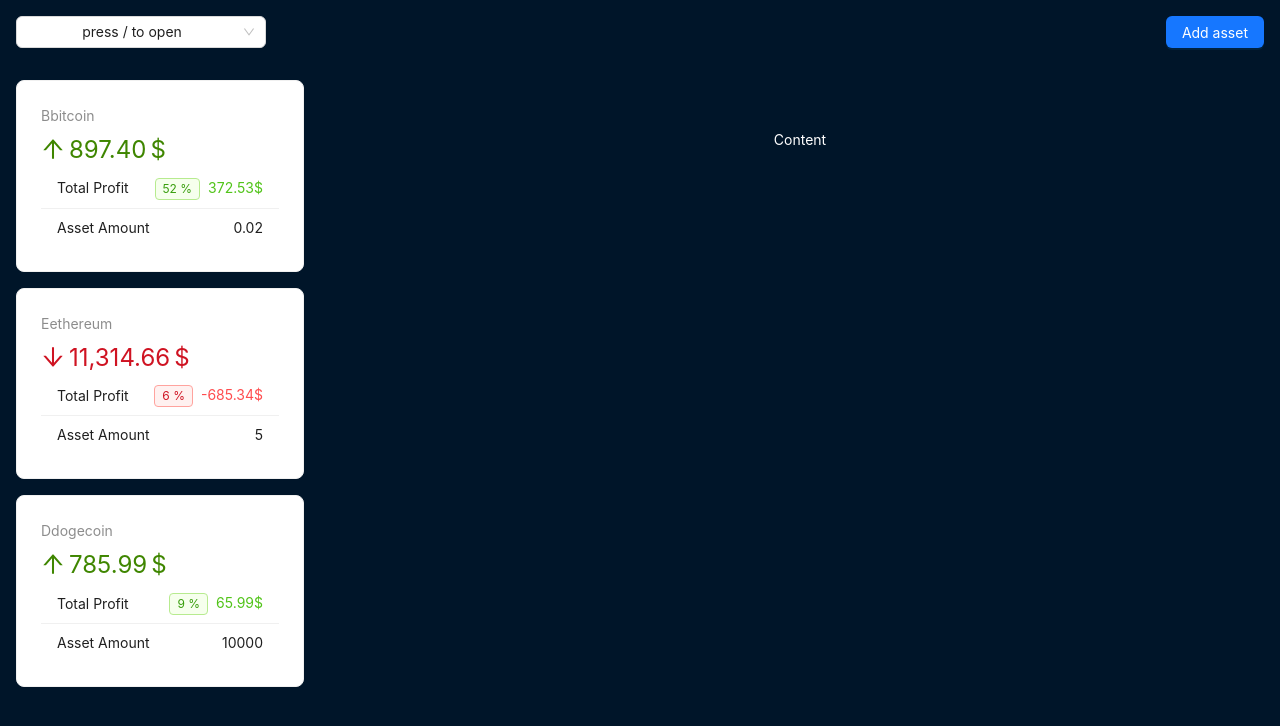
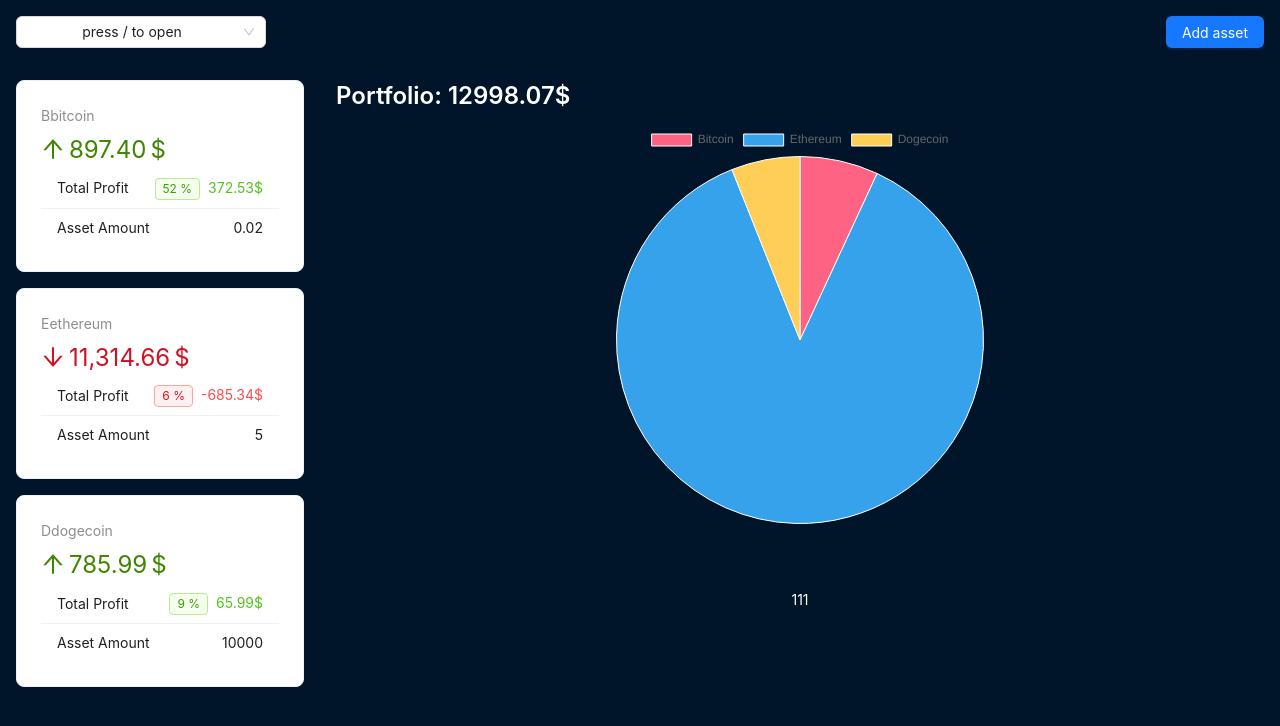
Before and after one commit to 168nw/crypto-react, a React (Vite) app: page / in a window 1280 px wide. Shown: the top 726 px of the page. Built offline with nearby package versions, Linux system fonts and the light colour scheme.

Commit message:
add portfolio chart

```diff
--- a/package.json
+++ b/package.json
@@ -12,6 +12,7 @@
   "dependencies": {
     "antd": "^5.22.6",
     "react": "^18.3.1",
+    "react-chartjs-2": "^5.3.0",
     "react-dom": "^18.3.1",
     "typescript": "^5.7.2"
   },
--- a/src/component/contex/CryptoContext.jsx
+++ b/src/component/contex/CryptoContext.jsx
@@ -23,6 +23,7 @@ export function CryptoContextProvider({children}) {
                 growPercent: percentDifference(asset.price, coin.price),
                 totalAmount: asset.amount * coin.price,
                 totalProfit: asset.amount * coin.price - asset.amount * asset.price,
+                name: coin.name,
                 ...asset
             }
         })
@@ -42,7 +43,7 @@ export function CryptoContextProvider({children}) {
     }, [])
 
     function addAset (newAsset) {
-       setAssets(prev =>mapAssets([...prev, newAsset], crypto))
+       setAssets(prev => mapAssets([...prev, newAsset], crypto))
     }
     return (
     <CryptoContext.Provider value={{loading, crypto, assets, addAset}}>{children}</CryptoContext.Provider>
--- a/src/component/layout/AppContent.jsx
+++ b/src/component/layout/AppContent.jsx
@@ -1,4 +1,7 @@
-import {Layout } from 'antd';
+import {Layout, Typography } from 'antd';
+import { useCrypto } from '../contex/CryptoContext';
+import PortfolioChart from './PortfolioChart';
+import AssetsTable from './AssetsTable';
 
 const contentStyle = {
   textAlign: 'center',
@@ -10,7 +13,27 @@ const contentStyle = {
 };
 
 export default function AppContent() {
+  const {assets, crypto} = useCrypto()
+
+  const cryptoPriceMap = crypto.reduce((acc, c) => {
+    acc[c.id] = c.price
+    return acc
+  }, {})
     return (
-    <Layout.Content style={contentStyle}>Content</Layout.Content>
+    <Layout.Content style={contentStyle}>
+      <Typography.Title
+      level={3}
+      style={{textAlign: 'left', color: "#fff"}}
+      >
+        Portfolio:{' '}
+        {assets
+          .map((asset) => asset.amount * cryptoPriceMap[asset.id])
+          .reduce((acc, v) =>  (acc += v), 0)
+          .toFixed(2)}
+      $
+      </Typography.Title>
+      <PortfolioChart/>
+      <AssetsTable/>
+    </Layout.Content>
     )
 }
--- /dev/null
+++ b/src/component/layout/AssetsTable.jsx
@@ -0,0 +1,3 @@
+export default function AssetsTable() {
+    return <div>111</div>
+}
--- /dev/null
+++ b/src/component/layout/PortfolioChart.jsx
@@ -0,0 +1,39 @@
+import { Chart as ChartJS, ArcElement, Tooltip, Legend } from 'chart.js';
+import { Pie } from 'react-chartjs-2';
+import { useCrypto } from '../contex/CryptoContext';
+
+ChartJS.register(ArcElement, Tooltip, Legend);
+
+
+
+export default function PortfolioChart() {
+    const {assets} = useCrypto()
+
+    const data = {
+        labels: assets.map(a => a.name),
+        datasets: [
+          {
+            label: '# of Votes',
+            data: assets.map((a) => a.totalAmount),
+            backgroundColor: [
+              'rgba(255, 99, 132, 1)',
+              'rgba(54, 162, 235, 1)',
+              'rgba(255, 206, 86, 1)',
+              'rgba(75, 192, 192, 1)',
+              'rgba(153, 102, 255, 1)',
+              'rgba(255, 159, 64, 1)',
+            ],
+            borderWidth: 1,
+          },
+        ],
+      };
+  return (
+  <div style={{
+        display: 'flex',
+        marginBottom: '1rem',
+        justifyContent: 'center',
+        height: 400}}>
+        <Pie data={data}/>
+    </div>
+    )
+}
```
Also changed, not shown: 1 other file (tests, documents, lock files or other folders).
